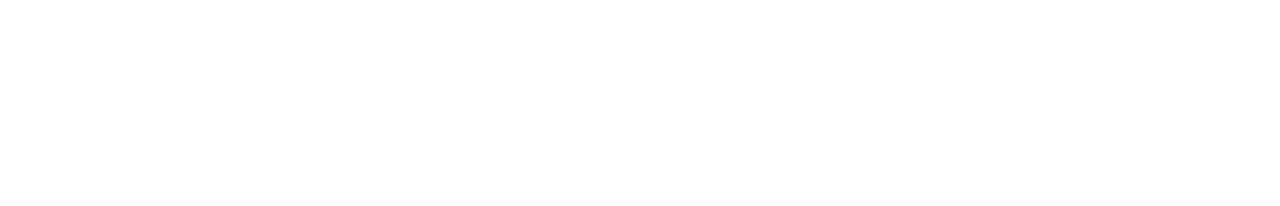
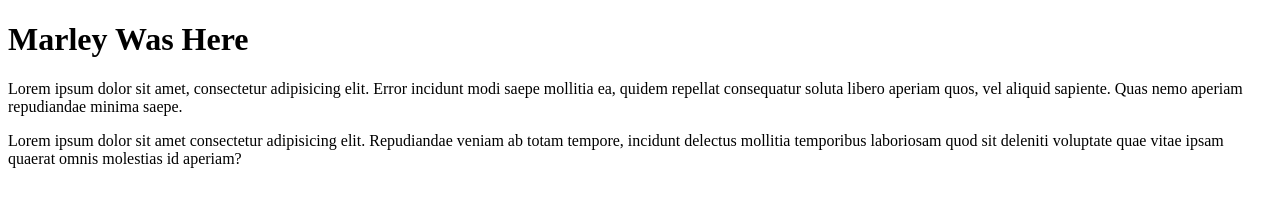
Before and after one commit to tabsontabs/git-branching-lesson, a plain HTML site: page index.html in a window 1280 px wide. Drawn offline with Linux system fonts and the light colour scheme.

Commit message:
added content

```diff
--- a/index.html
+++ b/index.html
@@ -8,5 +8,10 @@
 </head>
 <body>
 
+<h1>Marley Was Here</h1>
+<p>Lorem ipsum dolor sit amet, consectetur adipisicing elit. Error incidunt modi saepe mollitia ea, quidem repellat consequatur soluta libero aperiam quos, vel aliquid sapiente. Quas nemo aperiam repudiandae minima saepe.</p>
+
+<p>Lorem ipsum dolor sit amet consectetur adipisicing elit. Repudiandae veniam ab totam tempore, incidunt delectus mollitia temporibus laboriosam quod sit deleniti voluptate quae vitae ipsam quaerat omnis molestias id aperiam?</p>
+
 </body>
 </html>
```
